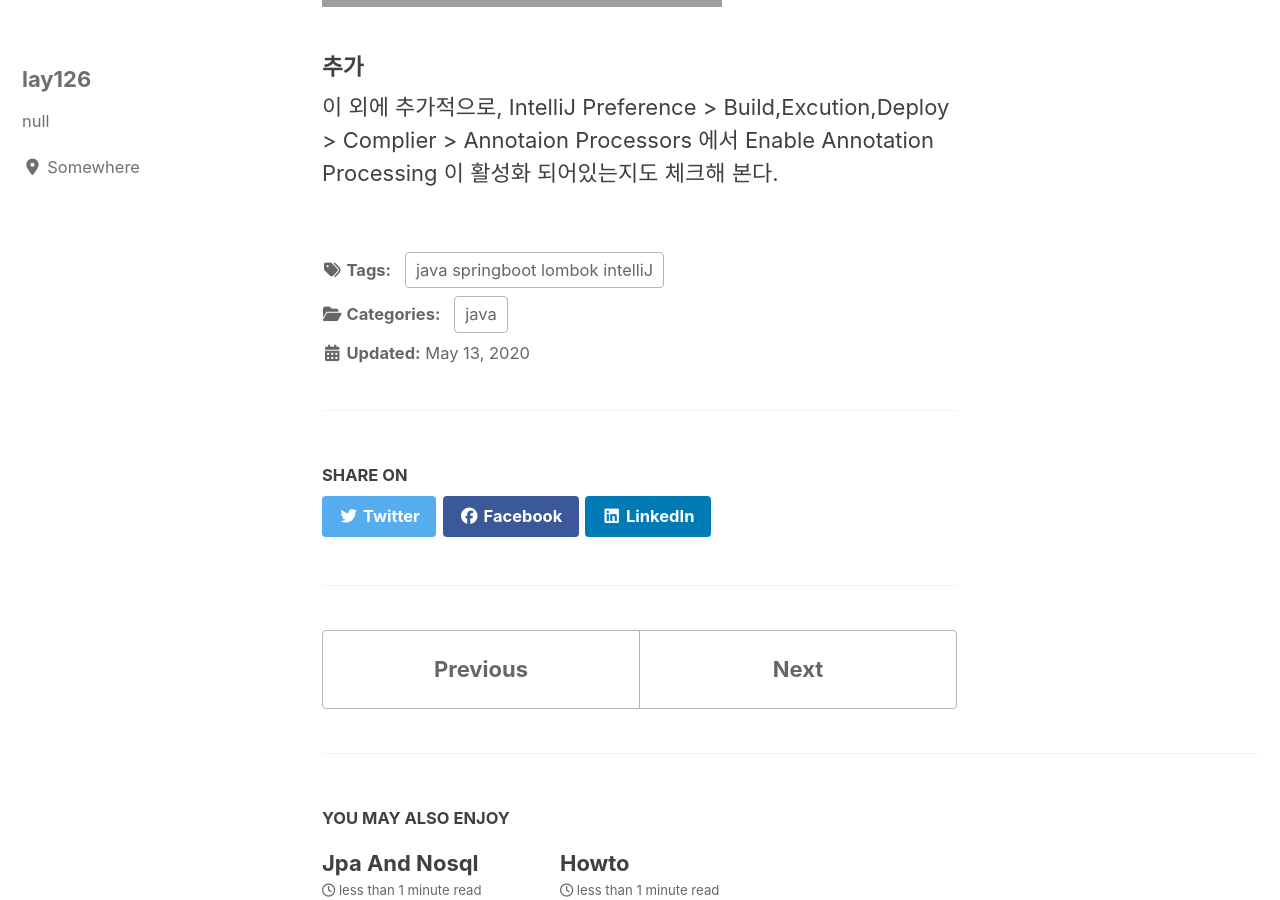
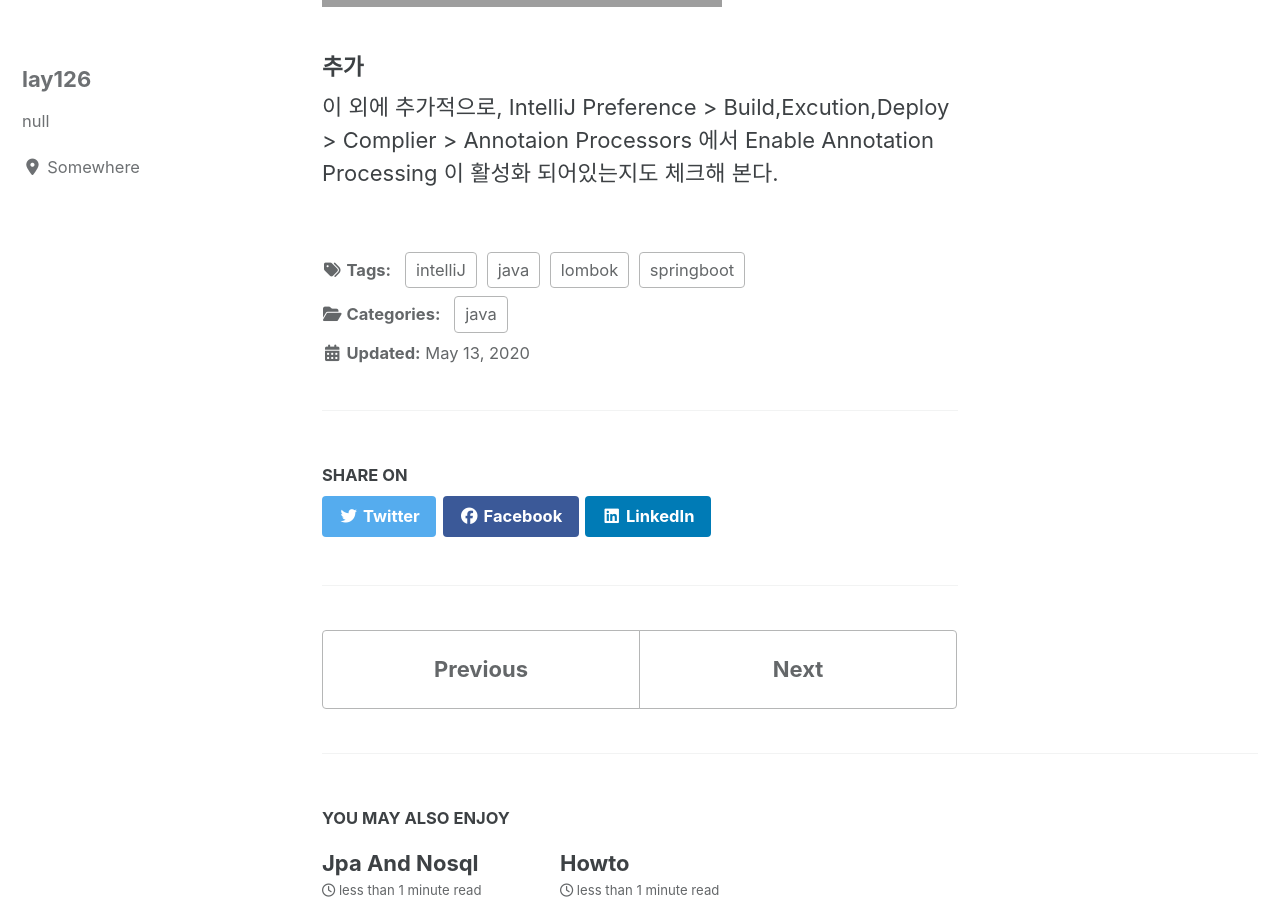
Before and after one commit to lay126/lay126.github.io, a Jekyll site: the page built from _posts/2020-05-13-intellij-lombok.md, in a window 1280 px wide and 900 px high, scrolled down 1888 px. Built offline with Jekyll 4.4.1, drawn with Linux system fonts in a browser that asks for light colours; cached includes are drawn as plain includes; nearby versions of some CDN libraries.

```diff
--- a/_posts/2020-05-13-intellij-lombok.md
+++ b/_posts/2020-05-13-intellij-lombok.md
@@ -5,7 +5,10 @@ excerpt: "IntelliJ에서 Lombok으로 설정한 @Getter,@Setter에 대해 get/se
 categories:
   - java
 tags:
-  - java springboot lombok intelliJ
+  - java
+  - springboot
+  - lombok
+  - intelliJ
 last_modified_at:
 ---
 ## IntelliJ에서 Lombok으로 설정한 @Getter,@Setter @Data에 대해 get/set메소드가 나타나지 않는 경우
```
